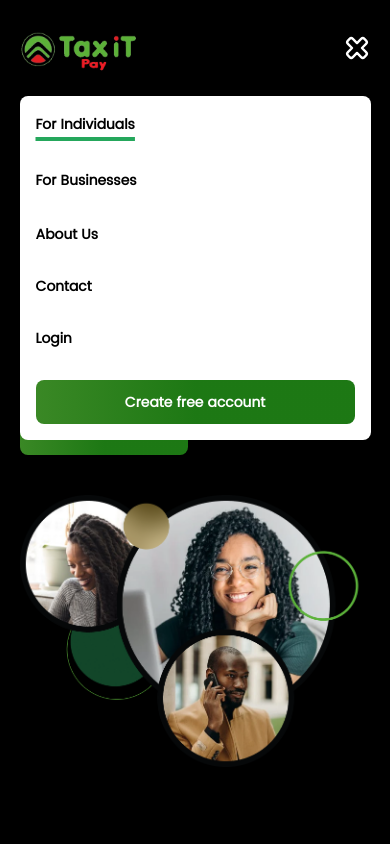
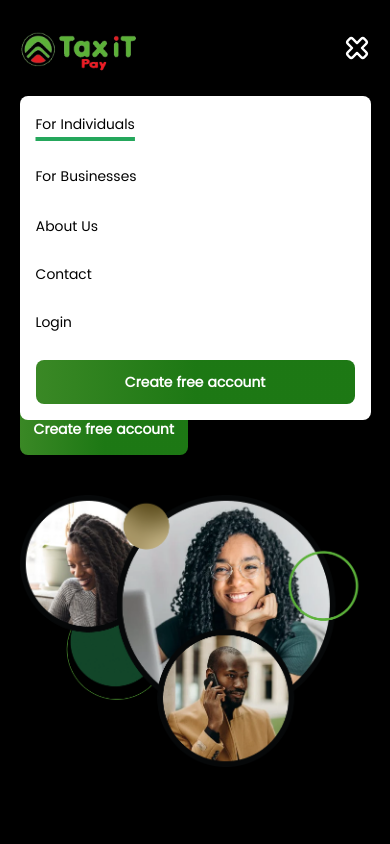
Before and after one commit to GodsfavourWiliiams/tax-it, a Next.js app: page / in a window 390 px wide. Both pictures are taken after a click on the button "Open main menu". Shown: the top 844 px of the page. Built offline with nearby package versions, Linux system fonts and the light colour scheme.

Commit message:
chore: clean up

```diff
--- a/src/components/core/navbar.tsx
+++ b/src/components/core/navbar.tsx
@@ -1,5 +1,5 @@
 import { cn } from "@/lib/utils";
-import { Cross, CrossIcon, MenuIcon } from "lucide-react";
+import { Cross, MenuIcon } from "lucide-react";
 import Image from "next/image";
 import Link from "next/link";
 import { usePathname } from "next/navigation";
@@ -100,12 +100,12 @@ const Navbar = () => {
       </nav>
       <div
         className={cn(
-          " gap-8 bg-white text-black rounded-lg p-4 transition-all duration-300 ease-in-out",
+          " gap-7 bg-white text-black rounded-lg p-4 transition-all duration-300 ease-in-out",
           {
-            "flex flex-col": mobileMenuOpen,
+            "animate-enter flex flex-col ": mobileMenuOpen,
           },
           {
-            " hidden": !mobileMenuOpen,
+            "animate-leave hidden": !mobileMenuOpen,
           }
         )}
       >
@@ -116,7 +116,7 @@ const Navbar = () => {
             onClick={() => {
               setMobileMenuOpen(false);
             }}
-            className={cn("text-sm font-semibold leading-6 ", {
+            className={cn("text-sm leading-6 ", {
               "underline underline-offset-8 decoration-[#25A75C] decoration-4":
                 isActiveLink(item.href, pathname),
             })}
@@ -124,13 +124,13 @@ const Navbar = () => {
             {item.name}
           </Link>
         ))}
-        <Link href={"#"} className="text-sm font-semibold">
+        <Link href={"#"} className="text-sm">
           About Us
         </Link>
-        <Link href={"#"} className="text-sm font-semibold">
+        <Link href={"#"} className="text-sm">
           Contact
         </Link>
-        <Link href={"/"} className="text-sm font-semibold">
+        <Link href={"/"} className="text-sm">
           Login
         </Link>
         <button className="rounded-lg py-2.5 px-3 text-sm font-semibold bg-gradient-to-r from-primary-base via-primary-deep to-primary-deep leading-6 text-white">
--- a/src/components/features.tsx
+++ b/src/components/features.tsx
@@ -11,8 +11,8 @@ export default function Features({ data }: { data: any }) {
         <div className="app-container">
           <div className="mx-auto grid grid-cols-1 gap-x-8 gap-y-16 sm:gap-y-20 lg:mx-0 lg:max-w-none lg:grid-cols-2 place-content-center">
             <div className="flex items-center gap-6 lg:max-w-lg self-center">
-              <div className="h-[520px] nano:h-[450px] sm:h-[580px] bg-[#DCE2EA] w-3.5 sm:w-1.5 lg:w-4 mb-4 relative">
-                <div className="bg-[#25A75C] w-1.5 h-[100px] absolute bottom-0" />
+              <div className="h-[520px] nano:h-[450px] sm:h-[580px] bg-[#DCE2EA] w-3 sm:w-1.5 lg:w-4 mb-4 relative">
+                <div className="bg-[#25A75C] w-1 xs:w-1.5 h-[100px] absolute bottom-0" />
               </div>
               <dl className="max-w-xl flex flex-col gap-7 sm:gap-10 mb-5 text-[#4F4F4F] lg:max-w-none">
                 {data.map((feature: { name: string; description: string }) => (
--- a/tailwind.config.ts
+++ b/tailwind.config.ts
@@ -39,7 +39,20 @@ const config: Config = {
           foreground: "hsl(var(--accent-foreground))",
         },
       },
-
+      keyframes: {
+        enter: {
+          "0%": { transform: "scale(0.5)", opacity: "0" },
+          "100%": { transform: "scale(1)", opacity: "1" },
+        },
+        leave: {
+          "100%": { transform: "scale(1)", opacity: "1" },
+          "0%": { transform: "scale(0)", opacity: "0" },
+        },
+      },
+      animation: {
+        enter: "enter 0.3s ease-in-out",
+        leave: "leave 1s ease-in-out",
+      },
       screens: {
         nano: "420px",
         xs: "480px",
```
